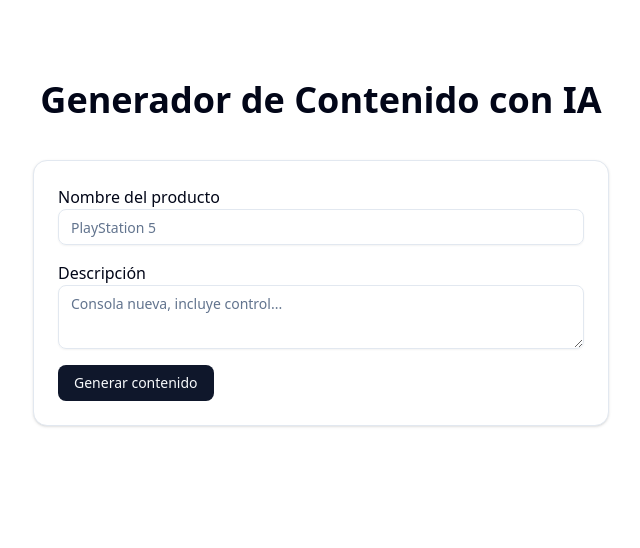
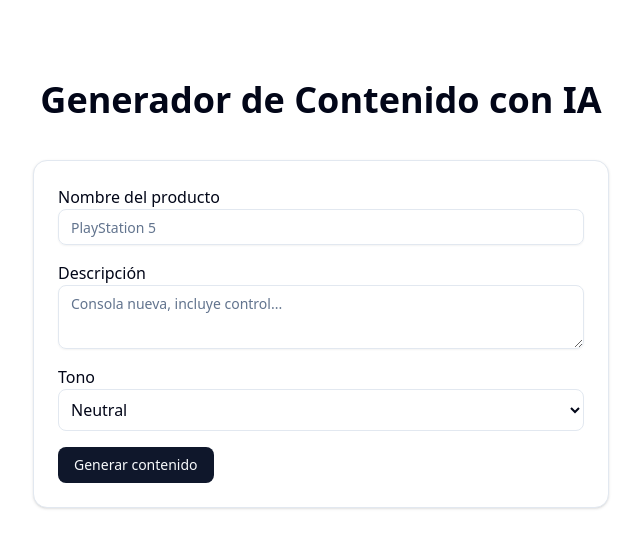
Before and after one commit to MatiasCancina/content-creator, a Next.js app: page / in a window 1280 px wide. Shown: the top 548 px of the page, without its empty margins (319-959 px from the left). Built offline with nearby package versions, Linux system fonts and the light colour scheme.

Commit message:
feature: history list

```diff
--- a/src/app/api/generate/route.ts
+++ b/src/app/api/generate/route.ts
@@ -1,11 +1,11 @@
 import { NextResponse } from "next/server";
 import { groq } from "@/lib/groq";
-import { generateSchema } from "@/lib/validators";
+import { generateApiSchema } from "@/lib/validators";
 
 export async function POST(req: Request) {
     try {
         const body = await req.json();
-        const parsed = generateSchema.safeParse(body);
+        const parsed = generateApiSchema.safeParse(body);
 
         if (!parsed.success) {
             return NextResponse.json(
@@ -14,19 +14,20 @@ export async function POST(req: Request) {
             );
         }
 
-        const { name, description } = parsed.data;
+        const { name, description, tone } = parsed.data;
 
         const prompt = `
-      Genera contenido optimizado para un producto.
-      Producto: ${name}.
-      Descripción: ${description}.
+            Genera contenido para un producto con tono "${tone}".
 
-      Necesito:
-      - Un título atractivo
-      - Una descripción SEO-friendly
-      - 5 bullet points
-      - Categoría sugerida
-    `;
+            Producto: ${name}
+            Descripción: ${description}
+
+            Devuelve:
+            - Título
+            - Descripción
+            - 5 bullet points
+            - Categoría sugerida
+            `;
 
         const completion = await groq.chat.completions.create({
             model: "llama-3.3-70b-versatile",
--- a/src/components/GeneratorForm.tsx
+++ b/src/components/GeneratorForm.tsx
@@ -11,10 +11,20 @@ import { Input } from "@/components/ui/input";
 import { Textarea } from "@/components/ui/textarea";
 import { Card } from "@/components/ui/card";
 import OutputCard from "./OutputCard";
+import HistoryList from "./HistoryList";
 
+type HistoryItem = {
+  id: string;
+  content: string;
+  tone: string;
+  createdAt: number;
+};
+type Tone = "neutral" | "formal" | "divertido" | "tecnico" | "ventas";
 type FormData = z.infer<typeof generateSchema>;
 
 export default function GeneratorForm() {
+  const [history, setHistory] = useState<HistoryItem[]>([]);
+  const [tone, setTone] = useState<Tone>("neutral");
   const [result, setResult] = useLocalStorage<string | null>(
     "lastOutput",
     null
@@ -36,17 +46,44 @@ export default function GeneratorForm() {
     resolver: zodResolver(generateSchema),
   });
 
+  useEffect(() => {
+    try {
+      const stored = localStorage.getItem("outputHistory");
+      if (stored) {
+        setHistory(JSON.parse(stored));
+      }
+    } catch {}
+  }, []);
+
   const onSubmit = async (data: FormData) => {
     setLoading(true);
     const res = await fetch("/api/generate", {
       method: "POST",
-      body: JSON.stringify(data),
+      body: JSON.stringify({
+        ...data,
+        tone,
+      }),
     });
     const json = await res.json();
     setLoading(false);
 
     if (json.result) {
       setResult(json.result);
+
+      // eslint-disable-next-line react-hooks/purity
+      const now = Date.now();
+
+      const newItem: HistoryItem = {
+        id: crypto.randomUUID(),
+        content: json.result,
+        tone,
+        createdAt: now,
+      };
+
+      const updatedHistory = [newItem, ...history].slice(0, 10);
+
+      setHistory(updatedHistory);
+      localStorage.setItem("outputHistory", JSON.stringify(updatedHistory));
     }
   };
 
@@ -75,20 +112,32 @@ export default function GeneratorForm() {
             )}
           </div>
 
+          <div>
+            <label>Tono</label>
+            <select
+              className="w-full border rounded-md p-2"
+              value={tone}
+              onChange={(e) => setTone(e.target.value as Tone)}
+            >
+              <option value="neutral">Neutral</option>
+              <option value="formal">Formal</option>
+              <option value="divertido">Divertido</option>
+              <option value="tecnico">Técnico</option>
+              <option value="ventas">Orientado a ventas</option>
+            </select>
+          </div>
+
           <Button type="submit" disabled={loading}>
-            {loading ? "Generando..." : "Generar contenido"}
+            {loading ? "Generando Contenido..." : "Generar contenido"}
           </Button>
         </form>
       </Card>
 
-      {loading && (
-        <Card className="p-4 text-center animate-pulse text-lg text-gray-500">
-          Generando contenido...
-        </Card>
+      {/* Solo renderiza OutputCard después de hidratación y si hay result */}
+      {hasHydrated && result && !loading && <OutputCard text={result} />}
+      {history.length > 0 && (
+        <HistoryList items={history} onSelect={setResult} />
       )}
-
-      {/* Solo renderiza OutputCard después de hidratación y si hay result */}
-      {hasHydrated && result && <OutputCard text={result} />}
     </div>
   );
 }
--- /dev/null
+++ b/src/components/HistoryList.tsx
@@ -0,0 +1,43 @@
+"use client";
+
+import { Card } from "@/components/ui/card";
+import { Button } from "@/components/ui/button";
+
+type HistoryItem = {
+  id: string;
+  content: string;
+  tone: string;
+  createdAt: number;
+};
+
+export default function HistoryList({
+  items,
+  onSelect,
+}: {
+  items: HistoryItem[];
+  onSelect: (content: string) => void;
+}) {
+  if (!items.length) return null;
+
+  return (
+    <Card className="p-4 space-y-3">
+      <h3 className="font-semibold">Historial</h3>
+
+      <ul className="space-y-2">
+        {items.map((item) => (
+          <li key={item.id}>
+            <Button
+              variant="ghost"
+              className="w-full justify-start text-left"
+              onClick={() => onSelect(item.content)}
+            >
+              <span className="text-sm truncate">
+                [{item.tone}] {item.content.slice(0, 40)}...
+              </span>
+            </Button>
+          </li>
+        ))}
+      </ul>
+    </Card>
+  );
+}
--- a/src/lib/validators.ts
+++ b/src/lib/validators.ts
@@ -4,3 +4,9 @@ export const generateSchema = z.object({
   name: z.string().min(2, "El nombre es obligatorio"),
   description: z.string().min(10, "La descripción es muy corta"),
 });
+
+export const generateApiSchema = z.object({
+  name: z.string().min(2),
+  description: z.string().min(10),
+  tone: z.enum(["neutral", "formal", "divertido", "tecnico", "ventas"]),
+});
```
